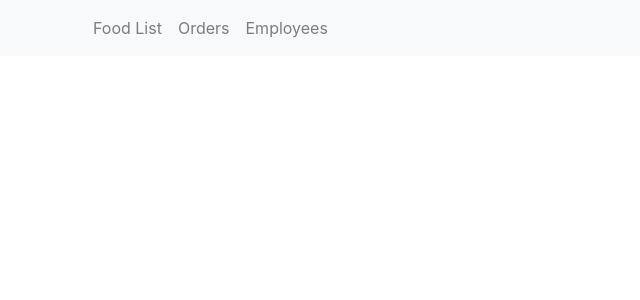
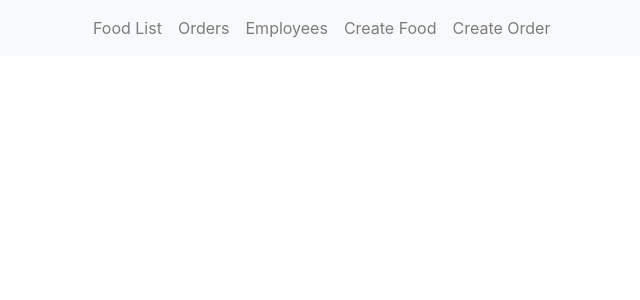
Before and after one commit to sultanemiluulu/python_group_2_homework_44_sultan_emiluulu, a Django app: page / in a window 1280 px wide. Shown: the top 300 px of the page, without its empty margins (0-640 px from the left). Run offline with Django 3.2, Linux system fonts and the light colour scheme; data that the repository does not hold is empty; some libraries are stand-ins or nearby versions.

Commit message:
Added CRUD for OrderFood, order_reject_view, order_deliver_view, urls, html files and some fixes

```diff
--- a/source/main/urls.py
+++ b/source/main/urls.py
@@ -18,17 +18,28 @@ from django.urls import path
 from django.conf.urls.static import static
 from django.conf import settings
 
-from webapp.views import EmployeeListView, FoodListView, OrderListView, FoodDetailView, FoodDeleteView, FoodUpdateView, FoodCreateView
+from webapp.views import EmployeeListView, FoodListView, OrderListView, \
+    FoodDetailView, FoodDeleteView, FoodUpdateView, FoodCreateView, OrderCreateView,\
+    OrderDetailView, OrderUpdateView, OrderFoodUpdateView, OrderFoodDeleteView,\
+    OrderFoodCreateView, order_deliver_view, order_reject_view
 
 urlpatterns = [
     path('admin/', admin.site.urls),
     path('', FoodListView.as_view(), name='food_list'),
     path('employee_list', EmployeeListView.as_view(), name='employee_list'),
-    path('order_list', OrderListView.as_view(), name='order_list'),
     path('food/<int:pk>', FoodDetailView.as_view(), name='food_detail'),
     path('food/<int:pk>/delete', FoodDeleteView.as_view(), name='food_delete'),
     path('food/<int:pk>/update', FoodUpdateView.as_view(), name='food_update'),
     path('food/create', FoodCreateView.as_view(), name='food_create'),
+    path('order_list', OrderListView.as_view(), name='order_list'),
+    path('order/<int:pk>', OrderDetailView.as_view(), name='order_detail'),
+    path('order/create', OrderCreateView.as_view(), name='order_create'),
+    path('order/<int:pk>/update', OrderUpdateView.as_view(), name='order_update'),
+    path('order/<int:pk>/order_food_create', OrderFoodCreateView.as_view(), name='order_food_create'),
+    path('order/<int:pk>/order_food_update', OrderFoodUpdateView.as_view(), name='order_food_update'),
+    path('order/<int:pk>/order_food_delete', OrderFoodDeleteView.as_view(), name='order_food_delete'),
+    path('order/<int:pk>/status', order_deliver_view, name='order_status'),
+    path('order/<int:pk>/reject', order_reject_view, name='order_reject'),
 ]
 
 urlpatterns += static(settings.MEDIA_URL, document_root=settings.MEDIA_ROOT)
--- a/source/webapp/models.py
+++ b/source/webapp/models.py
@@ -47,7 +47,7 @@ class Order(models.Model):
 
 class OrderFood(models.Model):
     order = models.ForeignKey(Order, related_name='foods', verbose_name='Order', on_delete=models.PROTECT)
-    food = models.ForeignKey(Food, related_name='+', verbose_name='Food', on_delete=models.PROTECT)
+    food = models.ForeignKey(Food, related_name='+', verbose_name='Food', on_delete=models.CASCADE)
     amount = models.IntegerField(verbose_name='Amount')
 
     def __str__(self):
--- a/source/webapp/templates/employee_list.html
+++ b/source/webapp/templates/employee_list.html
@@ -5,7 +5,7 @@
         <div class="card mt-3">
             <h5 class="card-header">{{ employee.user }}</h5>
             <div class="card-body">
-                <h5 class="card-title">{{ employee.phone }}</h5>
+                <h5 class="card-title">Phone: {{ employee.phone }}</h5>
                 <a href="#" class="btn btn-dark">Pass</a>
             </div>
         </div>
--- /dev/null
+++ b/source/webapp/templates/error.html
@@ -0,0 +1,2 @@
+<h1 class="mt-5 ml-5">Order Status <i class="fas fa-arrow-right"></i> <span class="badge badge-primary">{{ order.status }}</span></h1>
+<h1 class="mt-5 ml-5">Delete, Update or Cancel <span class="badge badge-danger">Impossible</span></h1>
--- a/source/webapp/templates/food_list.html
+++ b/source/webapp/templates/food_list.html
@@ -6,6 +6,12 @@
     </li>
     <li class="nav-item">
         <a href="{% url 'employee_list' %}" class="nav-link">Employees</a>
+    </li>
+    <li class="nav-item">
+        <a href="{% url 'food_create' %}" class="nav-link">Create Food</a>
+    </li>
+    <li class="nav-item">
+        <a href="{% url 'order_create' %}" class="nav-link">Create Order</a>
     </li>
 {% endblock %}
 {% block content %}
@@ -17,6 +23,7 @@
                     <div class="card-body">
                         <h5 class="card-title">{{ food.name }}</h5>
                         <p class="card-text">{{ food.price }}</p>
+                        <a href="{% url 'food_detail' food.pk %}" class="btn btn-dark">See more</a>
                     </div>
                 </div>
             </div>
--- a/source/webapp/views.py
+++ b/source/webapp/views.py
@@ -1,5 +1,5 @@
 from django.views.generic import ListView, DetailView, CreateView, UpdateView, View, DeleteView
-from django.urls import reverse
+from django.urls import reverse, reverse_lazy
 from django.shortcuts import get_object_or_404, redirect
 from django.http import HttpResponseRedirect
 from webapp.models import Food, Order, OrderFood, Employee
@@ -50,3 +50,85 @@ class EmployeeListView(ListView):
 class OrderListView(ListView):
     model = Order
     template_name = 'order_list.html'
+
+
+class OrderDetailView(DetailView):
+    model = Order
+    template_name = 'order_detail.html'
+
+
+class OrderUpdateView(UpdateView):
+    model = Order
+    template_name = 'order_update.html'
+    form_class = OrderForm
+
+    def get_success_url(self):
+        return reverse('order_detail', kwargs={'pk': self.object.pk})
+
+
+def order_deliver_view(request, pk):
+    order = get_object_or_404(Order, pk=pk)
+    if order.status == 'new':
+        order.status = 'preparing'
+    elif order.status == 'preparing':
+        order.status = 'on_way'
+    elif order.status == 'on_way':
+        order.status = 'delivered'
+    order.save()
+    return redirect('order_detail', pk)
+
+
+def order_reject_view(request, pk):
+    order = get_object_or_404(Order, pk=pk)
+    if order.status in ('delivered', 'on_way'):
+        return redirect('error.html')
+    else:
+        order.status = 'canceled'
+        order.save()
+
+    return redirect('order_detail', pk)
+
+
+class OrderCreateView(CreateView):
+    model = Order
+    template_name = 'order_create.html'
+    form_class = OrderForm
+
+    def get_success_url(self):
+        return reverse('order_detail', kwargs={'pk': self.object.pk})
+
+
+class OrderFoodCreateView(CreateView):
+    model = OrderFood
+    form_class = OrderFoodForm
+    template_name = 'order_food_create.html'
+
+    def get_success_url(self):
+        return reverse_lazy('order_list')
+
+    def get_context_data(self, **kwargs):
+        context = super().get_context_data(**kwargs)
+        context['order'] = Order.objects.get(pk=self.kwargs.get('pk'))
+        return context
+
+    def form_valid(self, form):
+        form.instance.order = Order.objects.get(pk=self.kwargs.get('pk'))
+        return super().form_valid(form)
+
+
+class OrderFoodUpdateView(UpdateView):
+    model = OrderFood
+    form_class = OrderFoodForm
+    template_name = 'order_food_update.html'
+
+    def get_success_url(self):
+        return reverse('webapp:order_detail', kwargs={'pk': self.object.order.pk})
+
+
+class OrderFoodDeleteView(DeleteView):
+    model = OrderFood
+    form_class = OrderFoodForm
+    template_name = 'order_food_delete.html'
+
+    def get_success_url(self):
+        return reverse('order_detail', kwargs={'pk': self.object.order.pk})
```
Also changed, not shown: source/webapp/templates/order_create.html (added, +17 -0 lines), source/webapp/templates/order_detail.html (added, +38 -0 lines), source/webapp/templates/order_food_create.html (added, +15 -0 lines), source/webapp/templates/order_food_delete.html (added, +16 -0 lines), source/webapp/templates/order_food_update.html (added, +15 -0 lines), source/webapp/templates/order_update.html (added, +15 -0 lines).
